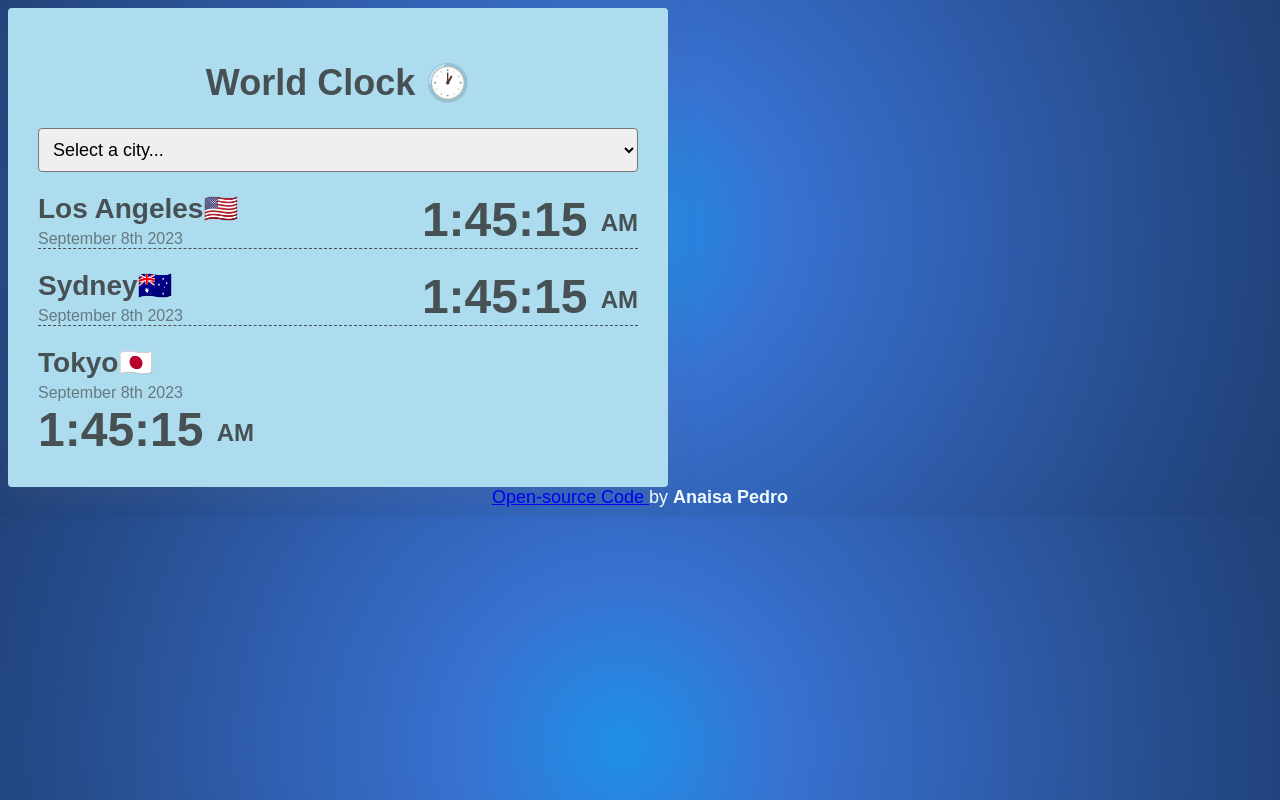
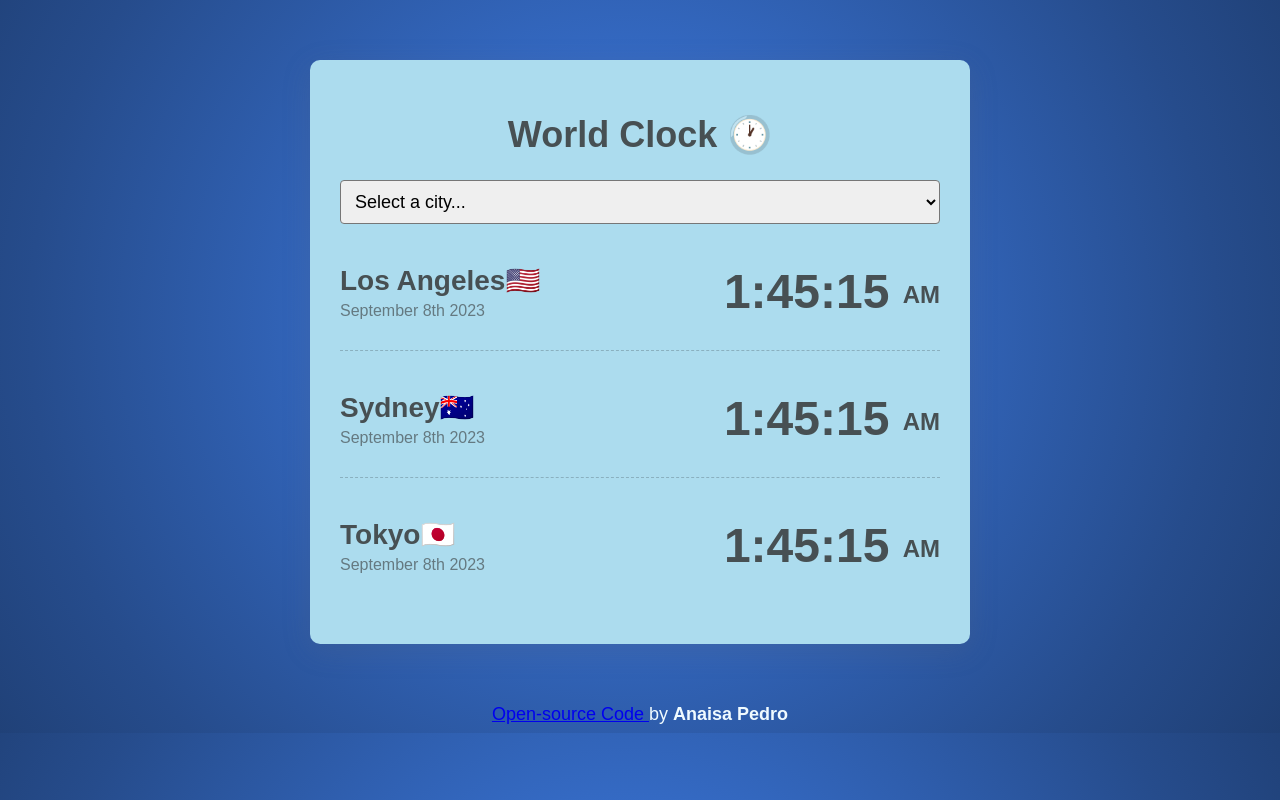
Before and after one commit to Isapedro/world-clock, a plain HTML site: page index.html in a window 1280 px wide. Drawn offline with nearby package versions, Linux system fonts and the light colour scheme; a script that the page names is missing.

Commit message:
improvements on css

```diff
--- a/index.html
+++ b/index.html
@@ -35,6 +35,7 @@
        </div>
        <div class="time">1:45:15 <small>AM</small></div>
       </div>
+      <div class="city">
         <div>
         <h2>Tokyo🇯🇵</h2>
         <div class="date">September 8th 2023</div>
@@ -42,7 +43,7 @@
         <div class="time">1:45:15 <small>AM</small></div>
       </div>
     </div>
-
+</div>
 
     <footer>
       <a href="https://github.com/Isapedro/world-clock" target="_blank">
--- a/style.css
+++ b/style.css
@@ -26,19 +26,20 @@ select {
 
 .container {
   max-width: 600px;
-  margin: 60 auto;
+  margin: 60px auto;
   background-color: #acdcee;
   padding: 30px;
   box-shadow: 0px 7px 29px 0px rgba(100, 100, 111, 0.2);
-  border-radius: 4px;
+  border-radius: 10px;
   color: #475053;
 }
 
 .city {
   display: flex;
-  margin: 20px 0;
-  border-bottom: 1px dashed;
+  margin: 10px 0;
+  border-bottom: 1px dashed rgba(0, 0, 0, 0.2);
   justify-content: space-between;
+  padding: 30px 0;
 }
 .city:last-child {
   border: none;
```
